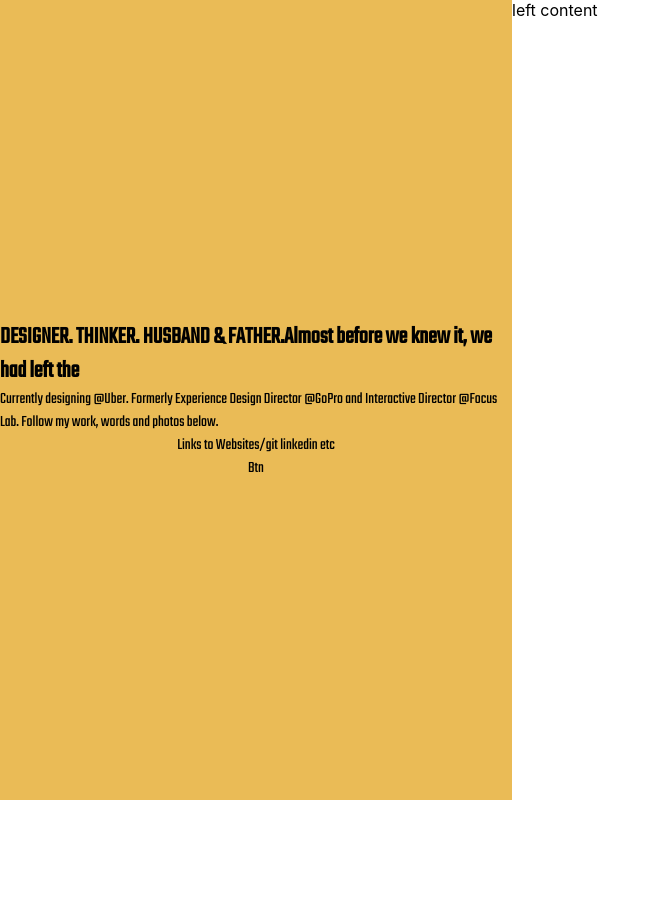
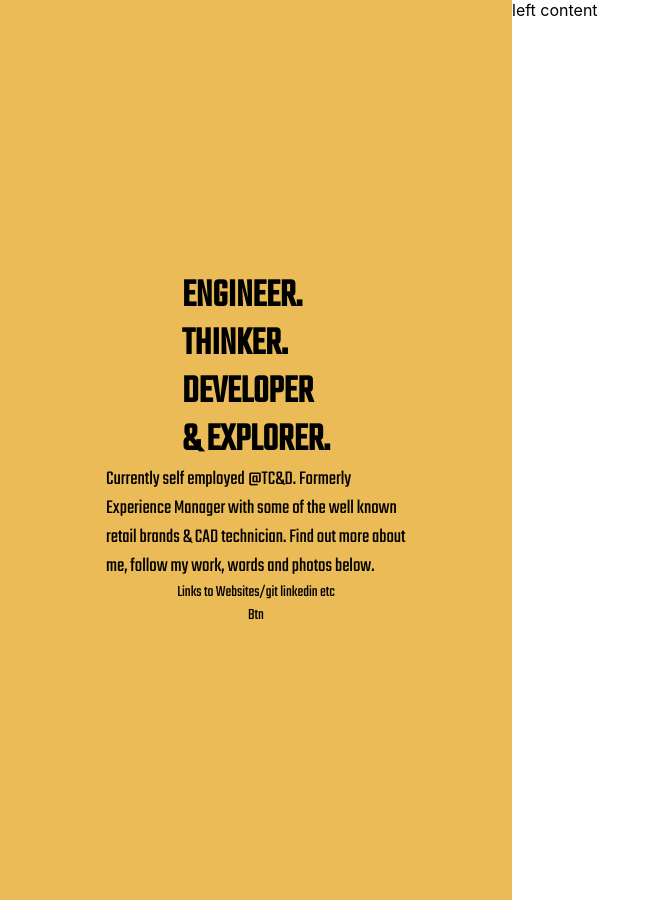
Before and after one commit to EdAncerys/PP-Website-ReactApp, a React (Create React App) app: page / in a window 1280 px wide. Shown: the whole page, without its empty margins (0-661 px from the left). Before the commit the page ends 800 px from the top, so only its background shows below. Built offline with nearby package versions, Linux system fonts and the light colour scheme.

Commit message:
Add description to the textSlide banner

```diff
--- a/src/components/AboutBanner/AboutBanner.jsx
+++ b/src/components/AboutBanner/AboutBanner.jsx
@@ -6,13 +6,15 @@ export default function AboutBanner({ props }) {
   return (
     <div className="teko" style={styles.container}>
       <div style={styles.about}>
-        DESIGNER. THINKER. HUSBAND & FATHER.Almost before we knew it, we had
-        left the
+        ENGINEER. <br />
+        THINKER. <br />
+        DEVELOPER <br />
+        & EXPLORER. <br />
       </div>
-      <div className="font">
-        Currently designing @Uber. Formerly Experience Design Director @GoPro
-        and Interactive Director @Focus Lab. Follow my work, words and photos
-        below.
+      <div style={styles.textSlide}>
+        Currently self employed @TC&D. Formerly Experience Manager with some of
+        the well known retail brands & CAD technician. Find out more about me,
+        follow my work, words and photos below.
       </div>
       <div>Links to Websites/git linkedin etc</div>
       <div>Btn</div>
@@ -27,9 +29,15 @@ const styles = {
     justifyItems: 'center',
     height: '100vh',
     backgroundColor: colors.yellow,
+    padding: 50,
   },
   about: {
-    fontSize: 24,
+    fontSize: 40,
     fontWeight: 600,
+    lineHeight: 1.2,
+  },
+  textSlide: {
+    maxWidth: 300,
+    fontSize: 20,
   },
 };
```
Also changed, not shown: src/fonts/Family-Guy-Font.ttf (deleted).
